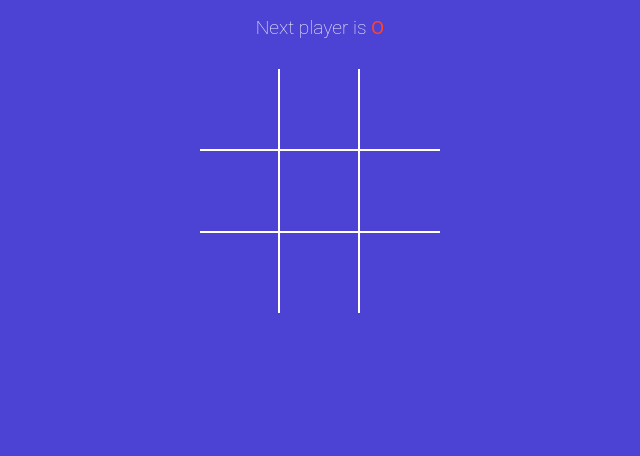
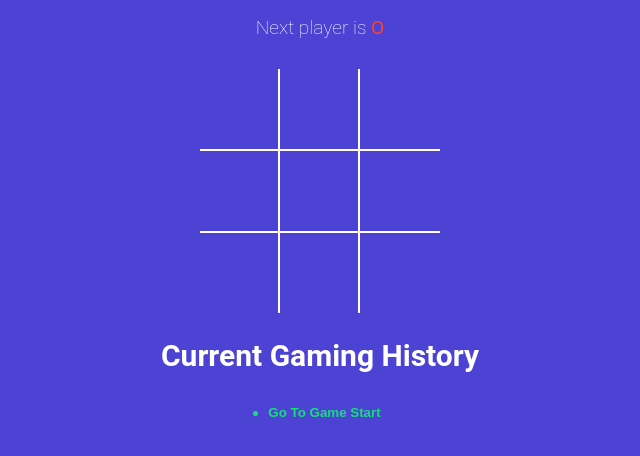
Before and after one commit to AanandAB/tictac, a React (Vite) app: page / in a window 1280 px wide. Shown: the top 456 px of the page, without its empty margins (320-960 px from the left). Built offline with nearby package versions, Linux system fonts and the light colour scheme.

Commit message:
game history

```diff
--- a/src/App.jsx
+++ b/src/App.jsx
@@ -2,33 +2,64 @@
 import { useState } from "react";
 import "./styles.scss";
 import StatusMessage from "./components/StatusMessage";
+import History from "./components/History";
 import { calculateWinner } from "./winner";
 
 function App() {
-  const [squares, setSquares] = useState(Array(9).fill(null));
-  const [isXNext, setIsXNest] = useState(false);
+  const [history, setHistory] = useState([
+    { squares: Array(9).fill(null), isXNext: false },
+  ]);
+  const [currentMove, setCurrentMove] = useState(0);
 
-  const winner = calculateWinner(squares);
+  const gamingBoard = history[currentMove];
+
+  const winner = calculateWinner(gamingBoard.squares);
+  console.log({ history, currentMove });
 
   const handleSquareClick = (clickedPosition) => {
-    if (squares[clickedPosition] || winner) {
+    if (gamingBoard.squares[clickedPosition] || winner) {
       return;
     }
-    setSquares((currentSquares) => {
-      return currentSquares.map((squareValue, position) => {
-        if (clickedPosition === position) {
-          return isXNext ? "X" : "O";
+    setHistory((currentHistory) => {
+      const isTraversing = currentMove + 1 !== currentHistory.length;
+
+      const lastGamingState = isTraversing
+        ? currentHistory[currentMove]
+        : currentHistory[currentHistory.length - 1];
+
+      const nextSquaresState = lastGamingState.squares.map(
+        (squareValue, position) => {
+          if (clickedPosition === position) {
+            return lastGamingState.isXNext ? "X" : "O";
+          }
+          return squareValue;
         }
-        return squareValue;
+      );
+
+      const base = isTraversing
+        ? currentHistory.slice(0, currentHistory.indexOf(lastGamingState) + 1)
+        : currentHistory;
+      return base.concat({
+        squares: nextSquaresState,
+        isXNext: !lastGamingState.isXNext,
       });
     });
-    setIsXNest((currentIXNest) => !currentIXNest);
+    setCurrentMove((move) => move + 1);
+  };
+
+  const moveTo = (move) => {
+    setCurrentMove(move);
   };
 
   return (
     <div className="app">
-      <StatusMessage winner={winner} isXNext={isXNext} squares={squares} />
-      <Board squares={squares} handleSquareClick={handleSquareClick} />
+      <StatusMessage winner={winner} gamingBoard={gamingBoard} />
+      <Board
+        squares={gamingBoard.squares}
+        handleSquareClick={handleSquareClick}
+      />
+      <h2>Current Gaming History</h2>
+      <History history={history} moveTo={moveTo} currentMove={currentMove} />
     </div>
   );
 }
--- /dev/null
+++ b/src/components/History.jsx
@@ -0,0 +1,21 @@
+const History = ({ history, moveTo, currentMove }) => {
+  return (
+    <div className="history-wrapper">
+      <ul className="history">
+        {history.map((_, index) => (
+          <li key={index}>
+            <button
+              type="button"
+              className={`btn-move ${currentMove === index ? "active" : ""}`}
+              onClick={() => moveTo(index)}
+            >
+              {index === 0 ? "Go To Game Start" : `Go To Move ${index}`}
+            </button>
+          </li>
+        ))}
+      </ul>
+    </div>
+  );
+};
+
+export default History;
--- a/src/components/StatusMessage.jsx
+++ b/src/components/StatusMessage.jsx
@@ -1,4 +1,6 @@
-const StatusMessage = ({ winner, isXNext, squares }) => {
+const StatusMessage = ({ winner, gamingBoard }) => {
+  const { squares, isXNext } = gamingBoard;
+
   const noMovesLeft = squares.every((squareValue) => squareValue !== null);
   const nextPlayer = isXNext ? "X" : "O";
 
```
